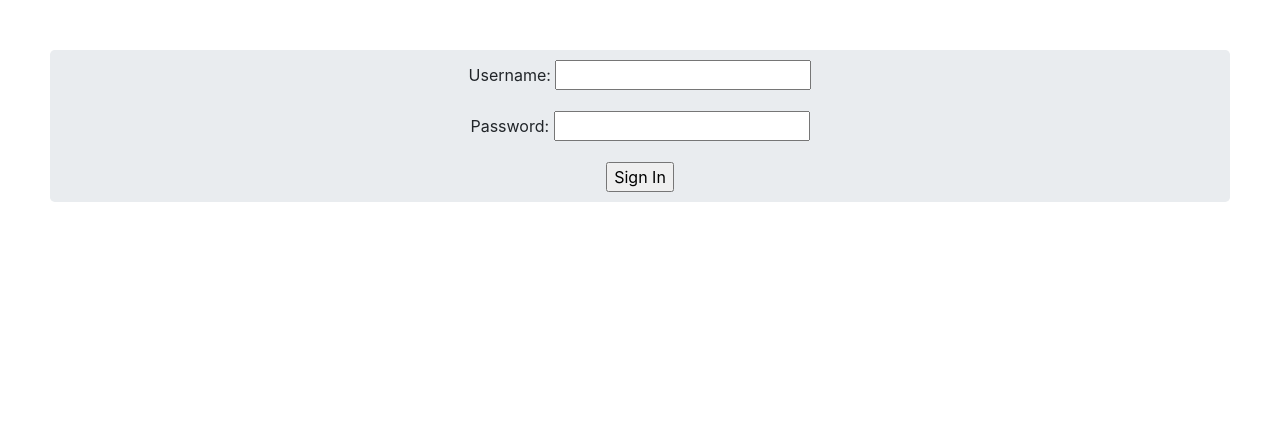
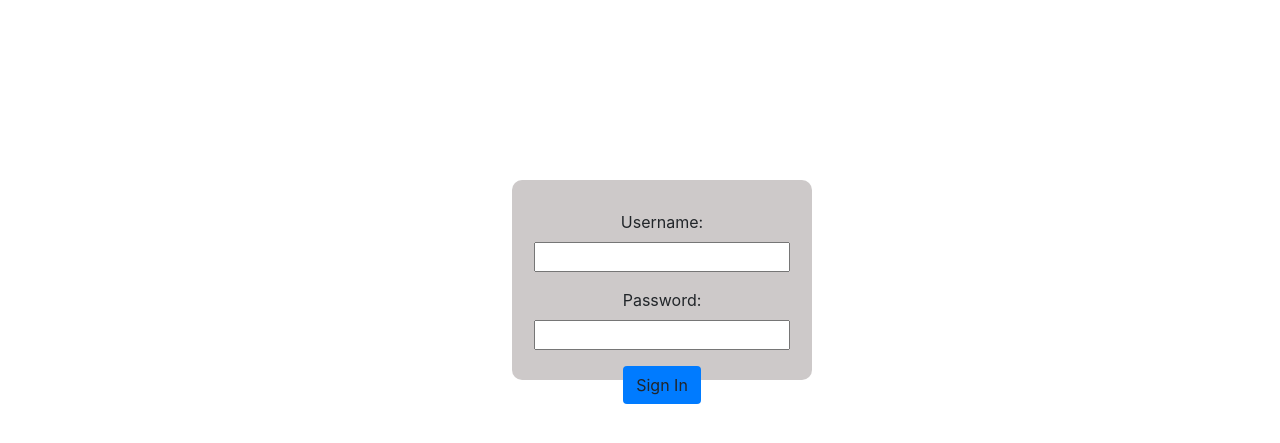
Before and after one commit to DeltaCodeCamp/Flap, a Django app: page /signin in a window 1280 px wide. Shown: the part 60-503 px from the top of the page. Run offline with Django 3.2, Linux system fonts and the light colour scheme; some libraries are stand-ins or nearby versions.

Commit message:
login random state

```diff
--- /dev/null
+++ b/static/styling/_signin.scss
@@ -0,0 +1,13 @@
+.login{
+    background-color: rgba(156, 147, 147,0.5);
+    padding: 10px;
+    padding-top: 30px;
+    position:absolute;
+    top:30vh;
+    bottom: 30vh;
+    left: 40vw;
+    right: 40vw;
+    width: 300px;
+    height: 200px;
+    border-radius: 10px;
+}
--- a/static/styling/style.css
+++ b/static/styling/style.css
@@ -1,5 +1,14 @@
 .login {
-  padding: 10px 10px;
-  margin: 50px 50px; }
+  background-color: rgba(156, 147, 147, 0.5);
+  padding: 10px;
+  padding-top: 30px;
+  position: absolute;
+  top: 30vh;
+  bottom: 30vh;
+  left: 40vw;
+  right: 40vw;
+  width: 300px;
+  height: 200px;
+  border-radius: 10px; }
 
 /*# sourceMappingURL=style.css.map */
--- a/static/styling/style.scss
+++ b/static/styling/style.scss
@@ -1,7 +1 @@
-.login{
-    padding: 10px 10px;
-    margin:50px 50px;
-    form{
-
-    }
-}
+@import "_signin"
--- a/templates/signinForm.html
+++ b/templates/signinForm.html
@@ -2,13 +2,13 @@
 
 {% block content %}
 
-    <div class="jumbotron text-center login" >
+    <div class="form-group text-center login" >
       <form method = "post">
           {% csrf_token %}
 
           {{ form.as_p }}
 
-          <input type = "submit" value = "Sign In" />
+          <input class="btn btn-default bg-primary" type = "submit" value = "Sign In" />
       </form>
     </div>
 
```
Also changed, not shown: 1 other file.
